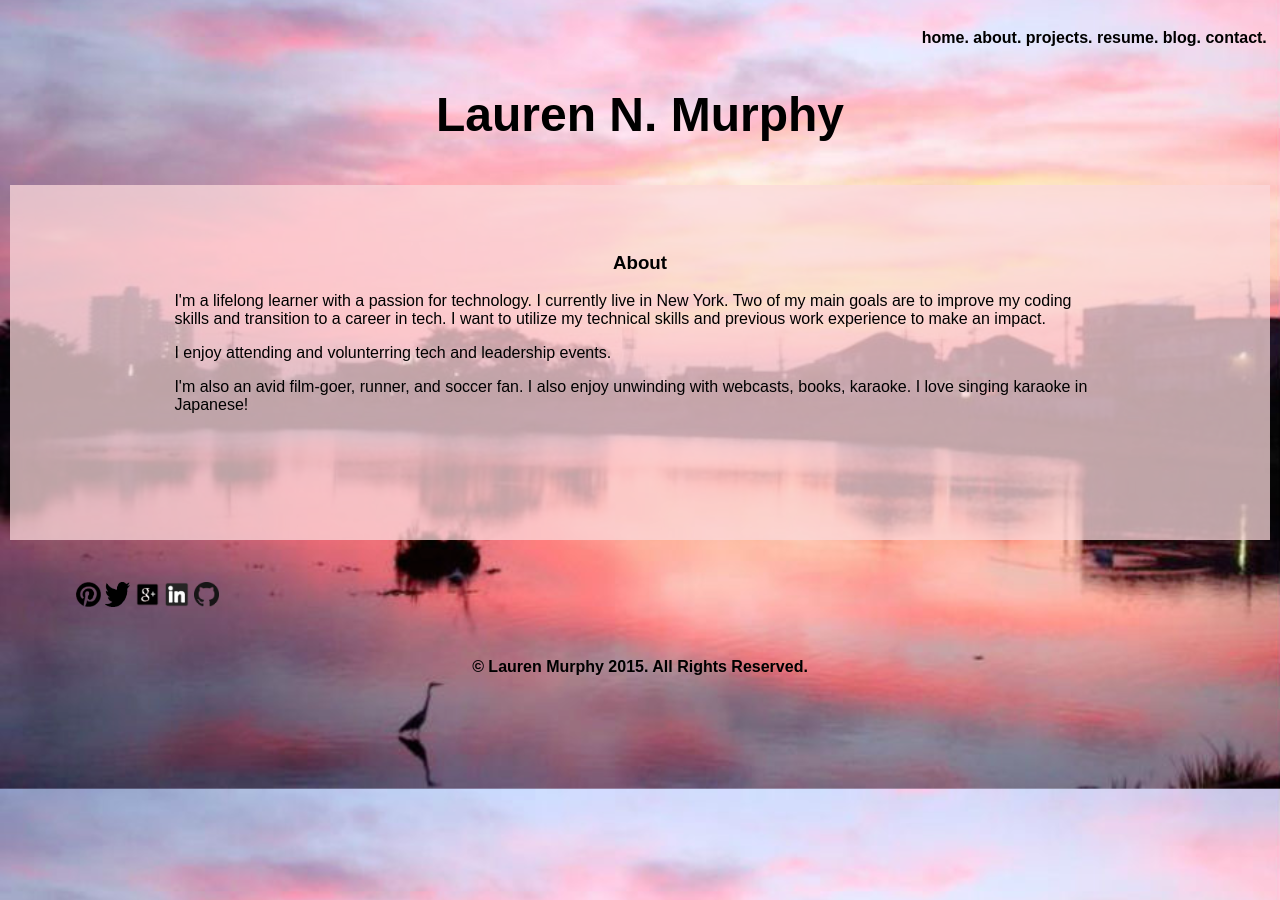
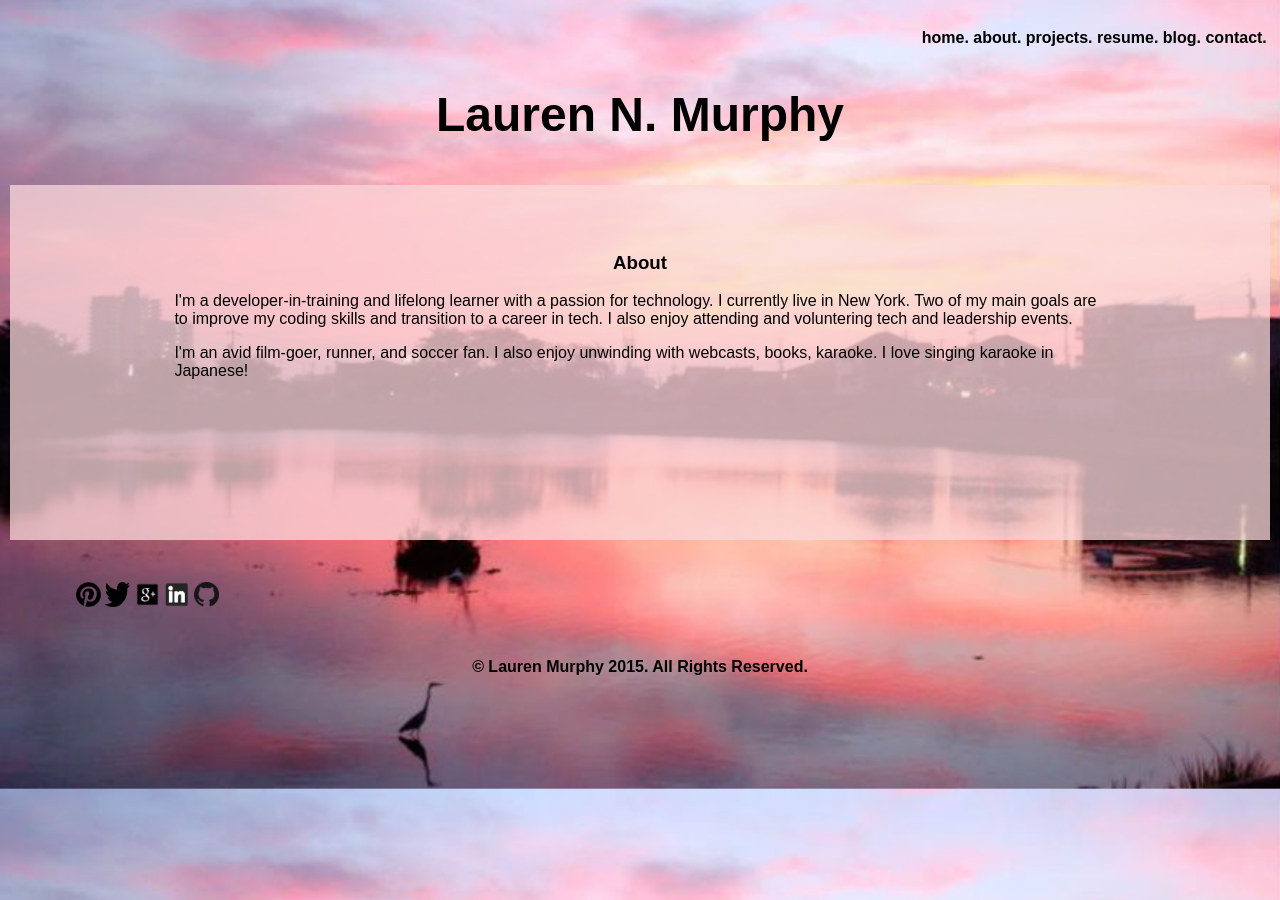
Before and after one commit to laurennmurphy/laurennor3.github.io, a Jekyll site: the page built from about.html, in a window 1280 px wide. Built offline with Jekyll 4.4.1, drawn with Linux system fonts in a browser that asks for light colours; some web fonts are replaced; Markdown is read by kramdown in place of the engine named in the settings.

Commit message:
config changes

```diff
--- a/_config.yml
+++ b/_config.yml
@@ -8,5 +8,5 @@ url: "http://laurennor.github.io"
 
 # Build Settings
 markdown: rdiscount
-hightlighter: pygments
+hightlighter: rouge
 permalink: pretty
--- a/about.html
+++ b/about.html
@@ -6,9 +6,8 @@ title: Lauren Murphy | About
     <div id="container">
       <h3>About</h3>
       <section id="about">
-          <p>I'm a lifelong learner with a passion for technology. I currently live in New York. Two of my main goals are to improve my coding skills and transition to a career in tech. I want to utilize my technical skills and previous work experience to make an impact.</p>
-          <p>I enjoy attending and volunterring tech and leadership events.</p>
-          <p>I'm also an avid film-goer, runner, and soccer fan. I also enjoy unwinding with webcasts, books, karaoke. I love singing karaoke in Japanese!</p>
+          <p>I'm a developer-in-training and lifelong learner with a passion for technology. I currently live in New York. Two of my main goals are to improve my coding skills and transition to a career in tech. I also enjoy attending and voluntering tech and leadership events.</p>
+          <p>I'm an avid film-goer, runner, and soccer fan. I also enjoy unwinding with webcasts, books, karaoke. I love singing karaoke in Japanese!</p>
         </section>
       </div>
   </main>
```
